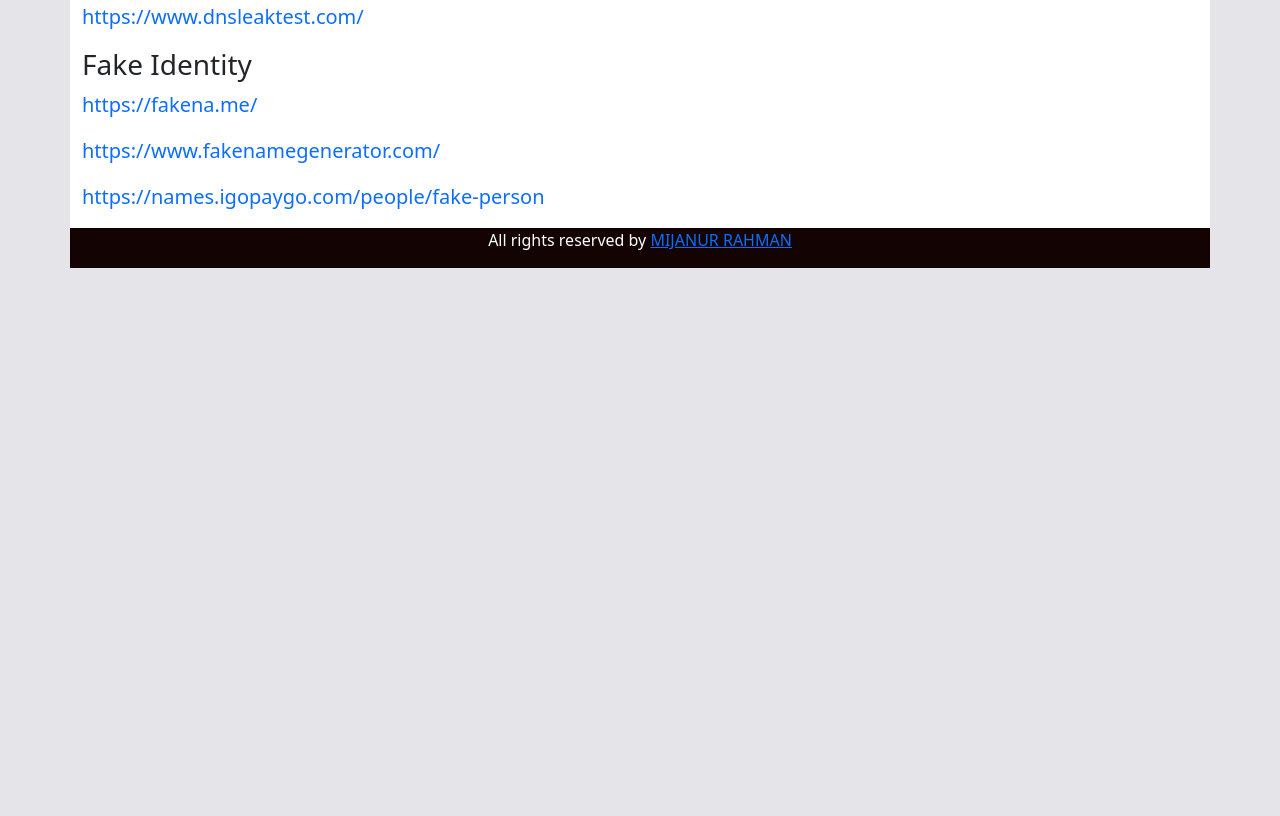
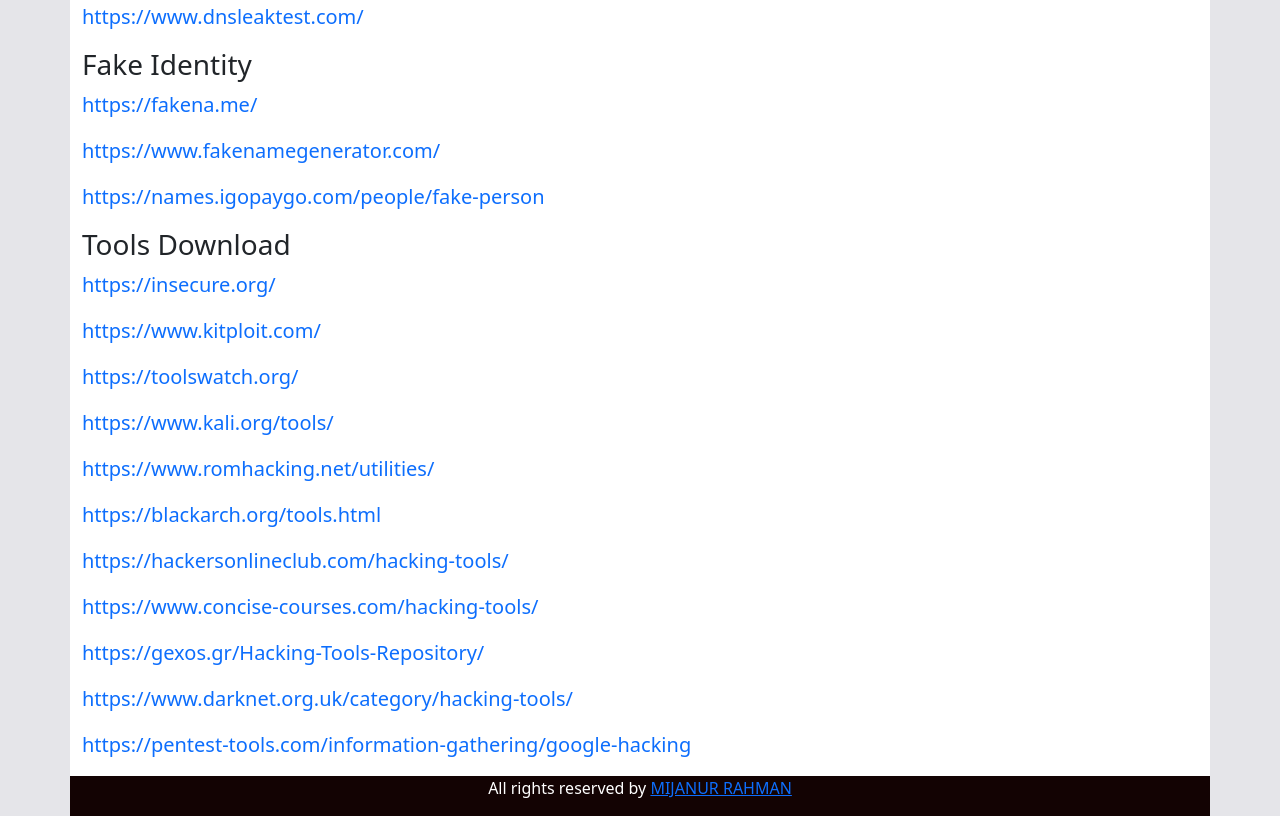
Before and after one commit to Mr-Rubel/Hacking-resources, a plain HTML site: page index.html in a window 1280 px wide. Shown: the part 2600-3416 px from the top of the page. Before the commit the page ends 2868 px from the top, so only its background shows below. Drawn offline with nearby package versions, Linux system fonts and the light colour scheme.

Commit message:
many section added

```diff
--- a/index.html
+++ b/index.html
@@ -191,6 +191,30 @@
                     </p>
                     <p><a target="_blank" href="https://names.igopaygo.com/people/fake-person">https://names.igopaygo.com/people/fake-person</a>
                     </p>
+
+                    <h3>Tools Download</h3>
+                    <p><a target="_blank" href="https://insecure.org/">https://insecure.org/</a>
+                    </p>
+                    <p><a target="_blank" href="https://www.kitploit.com/">https://www.kitploit.com/</a>
+                    </p>
+                    <p><a target="_blank" href="https://toolswatch.org/">https://toolswatch.org/</a>
+                    </p>
+                    <p><a target="_blank" href="https://www.kali.org/tools/">https://www.kali.org/tools/</a>
+                    </p>
+                    <p><a target="_blank" href="https://www.romhacking.net/utilities/">https://www.romhacking.net/utilities/</a>
+                    </p>
+                    <p><a target="_blank" href="https://blackarch.org/tools.html">https://blackarch.org/tools.html</a>
+                    </p>
+                    <p><a target="_blank" href="https://hackersonlineclub.com/hacking-tools/">https://hackersonlineclub.com/hacking-tools/</a>
+                    </p>
+                    <p><a target="_blank" href="https://www.concise-courses.com/hacking-tools/">https://www.concise-courses.com/hacking-tools/</a>
+                    </p>
+                    <p><a target="_blank" href="https://gexos.gr/Hacking-Tools-Repository/">https://gexos.gr/Hacking-Tools-Repository/</a>
+                    </p>
+                    <p><a target="_blank" href="https://www.darknet.org.uk/category/hacking-tools/">https://www.darknet.org.uk/category/hacking-tools/</a>
+                    </p>
+                    <p><a target="_blank" href="https://pentest-tools.com/information-gathering/google-hacking">https://pentest-tools.com/information-gathering/google-hacking</a>
+                    </p>
                 </div>
             </div>
         </div>
```
